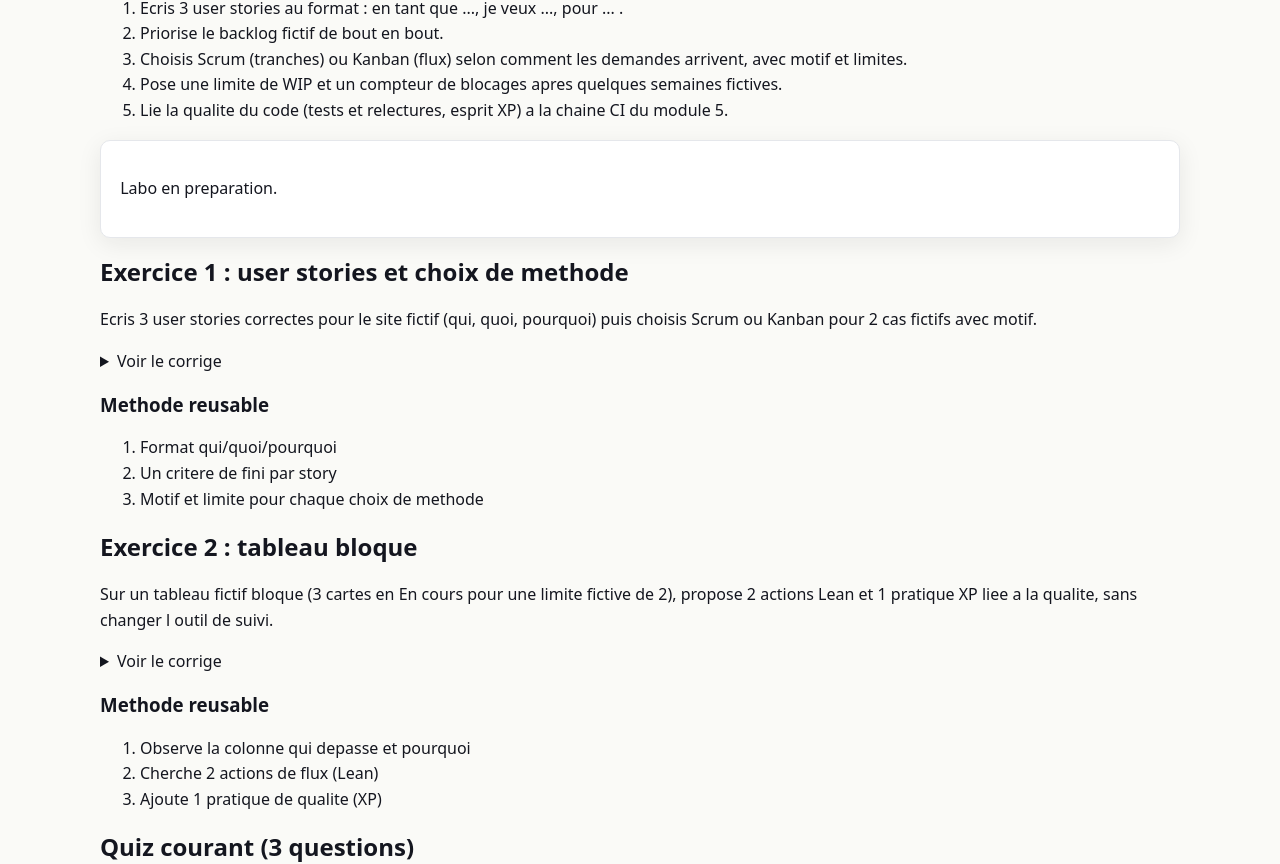
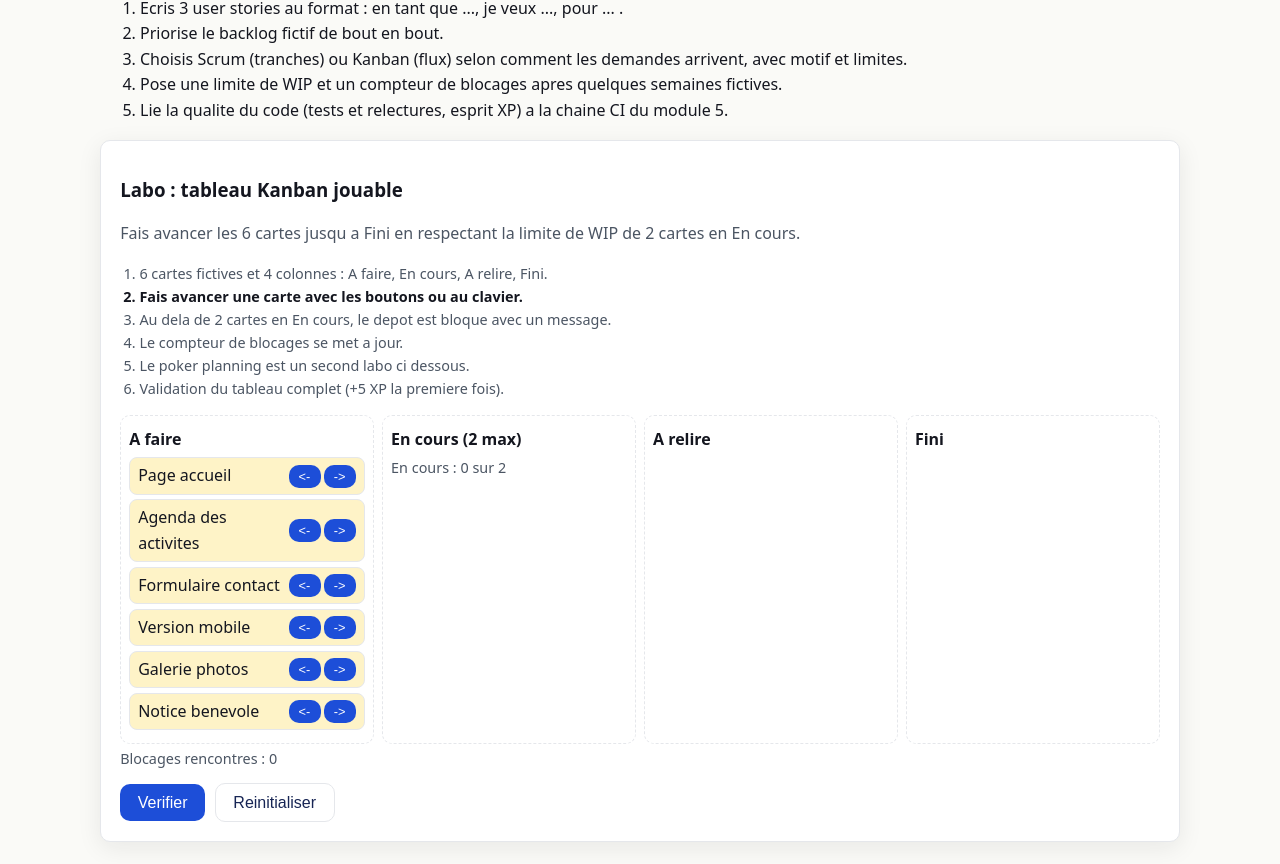
Before and after one commit to Hylst/gestion-projet-it, a React (Vite) app: page /gestion-projet-it/module-4 in a window 1280 px wide. Shown: the part 1275-2139 px from the top of the page. Built offline with nearby package versions, Linux system fonts and the light colour scheme.

Commit message:
feat: labo kanban jouable avec wip et compteur de blocages

```diff
--- /dev/null
+++ b/src/labos/LaboKanban.tsx
@@ -0,0 +1,146 @@
+import { useReducer, useState } from 'react';
+import { LaboFrame } from '../components/LaboFrame';
+import { useProgress } from '../lib/progress';
+
+export const CARTES = ['Page accueil', 'Agenda des activites', 'Formulaire contact', 'Version mobile', 'Galerie photos', 'Notice benevole'];
+export const COLONNES = ['A faire', 'En cours', 'A relire', 'Fini'] as const;
+export type Colonne = (typeof COLONNES)[number];
+export const WIP_MAX = 2;
+
+export interface KanbanState {
+  cartes: Record<string, Colonne>;
+  blocages: number;
+}
+
+export type KanbanAction =
+  | { type: 'deplace'; carte: string; sens: -1 | 1 }
+  | { type: 'reset' };
+
+export function initialState(): KanbanState {
+  const cartes: Record<string, Colonne> = {};
+  for (const c of CARTES) cartes[c] = 'A faire';
+  return { cartes, blocages: 0 };
+}
+
+export function compteEnCours(s: KanbanState): number {
+  return CARTES.filter((c) => s.cartes[c] === 'En cours').length;
+}
+
+export function reducKanban(s: KanbanState, a: KanbanAction): KanbanState {
+  switch (a.type) {
+    case 'deplace': {
+      const courante = s.cartes[a.carte];
+      if (!courante) return s;
+      const idx = COLONNES.indexOf(courante);
+      const cible = COLONNES[idx + a.sens];
+      if (!cible) return s;
+      if (cible === 'En cours' && compteEnCours(s) >= WIP_MAX) {
+        return { ...s, blocages: s.blocages + 1 };
+      }
+      return { ...s, cartes: { ...s.cartes, [a.carte]: cible } };
+    }
+    case 'reset':
+      return initialState();
+  }
+}
+
+export function verifierKanban(s: KanbanState): { ok: boolean; messages: string[] } {
+  const pasFini = CARTES.filter((c) => s.cartes[c] !== 'Fini');
+  if (pasFini.length > 0) return { ok: false, messages: [`Reste ${pasFini.length} carte(s) a finir.`] };
+  return { ok: true, messages: [] };
+}
+
+type Props = { valide: boolean; onValide: () => void };
+
+export default function LaboKanban(props: Props) {
+  const p = useProgress();
+  const [s, dispatch] = useReducer(reducKanban, undefined, initialState);
+  const [message, setMessage] = useState('');
+  const ok = verifierKanban(s).ok;
+
+  const deplacer = (carte: string, sens: -1 | 1) => {
+    const courante = s.cartes[carte];
+    if (!courante) return;
+    const cible = COLONNES[COLONNES.indexOf(courante) + sens];
+    if (!cible) {
+      setMessage(`La carte « ${carte} » est deja en ${courante}, impossible d aller plus loin.`);
+      return;
+    }
+    if (cible === 'En cours' && compteEnCours(s) >= WIP_MAX) {
+      setMessage(`Blocage : la colonne En cours est deja a ${WIP_MAX} cartes (limite de WIP). Finis-en une avant d en commencer une autre.`);
+      dispatch({ type: 'deplace', carte, sens });
+      return;
+    }
+    dispatch({ type: 'deplace', carte, sens });
+    setMessage(`${carte} passe en ${cible}.`);
+  };
+
+  const verifier = () => {
+    const r = verifierKanban(s);
+    setMessage(r.ok ? 'Toutes les cartes sont en Fini : le tableau est valide.' : r.messages.join(' '));
+    if (r.ok && !p.laboDone.includes('m4-kanban')) props.onValide();
+  };
+
+  const reinitialiser = () => {
+    dispatch({ type: 'reset' });
+    setMessage('');
+  };
+
+  const etapes = [
+    '6 cartes fictives et 4 colonnes : A faire, En cours, A relire, Fini.',
+    'Fais avancer une carte avec les boutons ou au clavier.',
+    'Au dela de 2 cartes en En cours, le depot est bloque avec un message.',
+    'Le compteur de blocages se met a jour.',
+    'Le poker planning est un second labo ci dessous.',
+    'Validation du tableau complet (+5 XP la premiere fois).',
+  ];
+
+  const etape = ok ? 6 : s.blocages > 0 ? 4 : Object.values(s.cartes).some((c) => c !== 'A faire') ? 3 : 2;
+
+  return (
+    <LaboFrame
+      titre="Labo : tableau Kanban jouable"
+      consigne="Fais avancer les 6 cartes jusqu a Fini en respectant la limite de WIP de 2 cartes en En cours."
+      etapes={etapes}
+      etape={etape}
+      etat={message}
+      onVerifier={verifier}
+      onReinitialiser={reinitialiser}
+      valide={props.valide || ok}
+    >
+      <div className="kanban-board" role="group" aria-label="Tableau Kanban a 4 colonnes">
+        {COLONNES.map((c) => (
+          <div key={c} className="kanban-col">
+            <h4>{c}{c === 'En cours' ? ` (${WIP_MAX} max)` : ''}</h4>
+            {CARTES.filter((k) => s.cartes[k] === c).map((k) => (
+              <div key={k} className="kanban-card" role="group" aria-label={`Carte ${k}`}>
+                <span>{k}</span>
+                <span className="kanban-actions">
+                  <button
+                    type="button"
+                    className="btn mini"
+                    aria-label={`Reculer ${k}`}
+                    onClick={() => deplacer(k, -1)}
+                  >
+                    {'<-'}
+                  </button>
+                  <button
+                    type="button"
+                    className="btn mini"
+                    aria-label={`Avancer ${k}`}
+                    onClick={() => deplacer(k, 1)}
+                  >
+                    {'->'}
+                  </button>
+                </span>
+              </div>
+            ))}
+            {c === 'En cours' && <p className="compteur">En cours : {compteEnCours(s)} sur {WIP_MAX}</p>}
+          </div>
+        ))}
+      </div>
+      <p className="compteur">Blocages rencontres : {s.blocages}</p>
+      {message && <p role="alert" className={ok ? 'ok' : 'err'}>{message}</p>}
+    </LaboFrame>
+  );
+}
--- a/src/modules/m4-agiles/index.tsx
+++ b/src/modules/m4-agiles/index.tsx
@@ -2,6 +2,8 @@ import { ModuleLayout } from '../../components/ModuleLayout';
 import { QuizBlock } from '../../components/QuizBlock';
 import { FicheReflexe } from '../../components/FicheReflexe';
 import Reveal from '../../components/Reveal';
+import LaboKanban from '../../labos/LaboKanban';
+import { useProgress } from '../../lib/progress';
 import Fiche from './fiche';
 import FilRouge from './filRouge';
 import Demarche from './demarche';
@@ -9,14 +11,17 @@ import Exercices from './exercise';
 import { quiz } from './quiz';
 import { items } from './ficheReflexe';
 
-const Labo = () => (
-  <section id="labo" aria-label="Labo : tableau Kanban et poker planning">
-    <div className="labo card">
-      <h2 className="sr-only">Labo</h2>
-      <p>Labo en preparation.</p>
-    </div>
-  </section>
-);
+const Labo = () => {
+  const p = useProgress();
+  return (
+    <section id="labo" aria-label="Labo : tableau Kanban jouable">
+      <LaboKanban
+        valide={p.laboDone.includes('m4-kanban')}
+        onValide={() => p.dispatch({ type: 'labo', id: 'm4-kanban' })}
+      />
+    </section>
+  );
+};
 
 export const M4Page = () => (
   <ModuleLayout
--- a/src/styles/index.css
+++ b/src/styles/index.css
@@ -101,6 +101,16 @@ a:focus-visible, button:focus-visible, input:focus-visible, [tabindex]:focus-vis
 @media (max-width: 50rem) { .comparateur-grid { grid-template-columns: 1fr; } }
 .comparateur-grid h4 { margin: 0.2rem 0; }
 .comparateur-grid ul { margin: 0.3rem 0; padding-left: 1.2rem; }
+.kanban-board { display: grid; grid-template-columns: repeat(4, 1fr); gap: 0.5rem; }
+@media (max-width: 50rem) { .kanban-board { grid-template-columns: repeat(2, 1fr); } }
+@media (max-width: 30rem) { .kanban-board { grid-template-columns: 1fr; } }
+.kanban-col { border: 1px dashed var(--c-line); border-radius: var(--radius); padding: 0.5rem; min-height: 7rem; }
+.kanban-col h4 { margin: 0.2rem 0; }
+.kanban-card { display: flex; gap: 0.3rem; align-items: center; justify-content: space-between; border: 1px solid var(--c-line); border-radius: 8px; padding: 0.3rem 0.5rem; margin: 0.3rem 0; background: var(--c-soft); }
+.kanban-card > span:first-child { overflow-wrap: anywhere; }
+.kanban-actions { display: inline-flex; gap: 0.2rem; flex-shrink: 0; }
+.kanban-actions .btn.mini { min-width: 2rem; }
+@media (prefers-reduced-motion: reduce) { .kanban-card { transition: none; } }
 .pert ul { list-style: none; padding: 0; display: flex; flex-wrap: wrap; gap: 0.4rem; }
 .pert li { border: 1px solid var(--c-line); border-radius: 8px; padding: 0.3rem 0.6rem; }
 .pert li.tendue { border-color: var(--c-main); }
```
Also changed, not shown: 1 other file (tests, documents, lock files or other folders).
